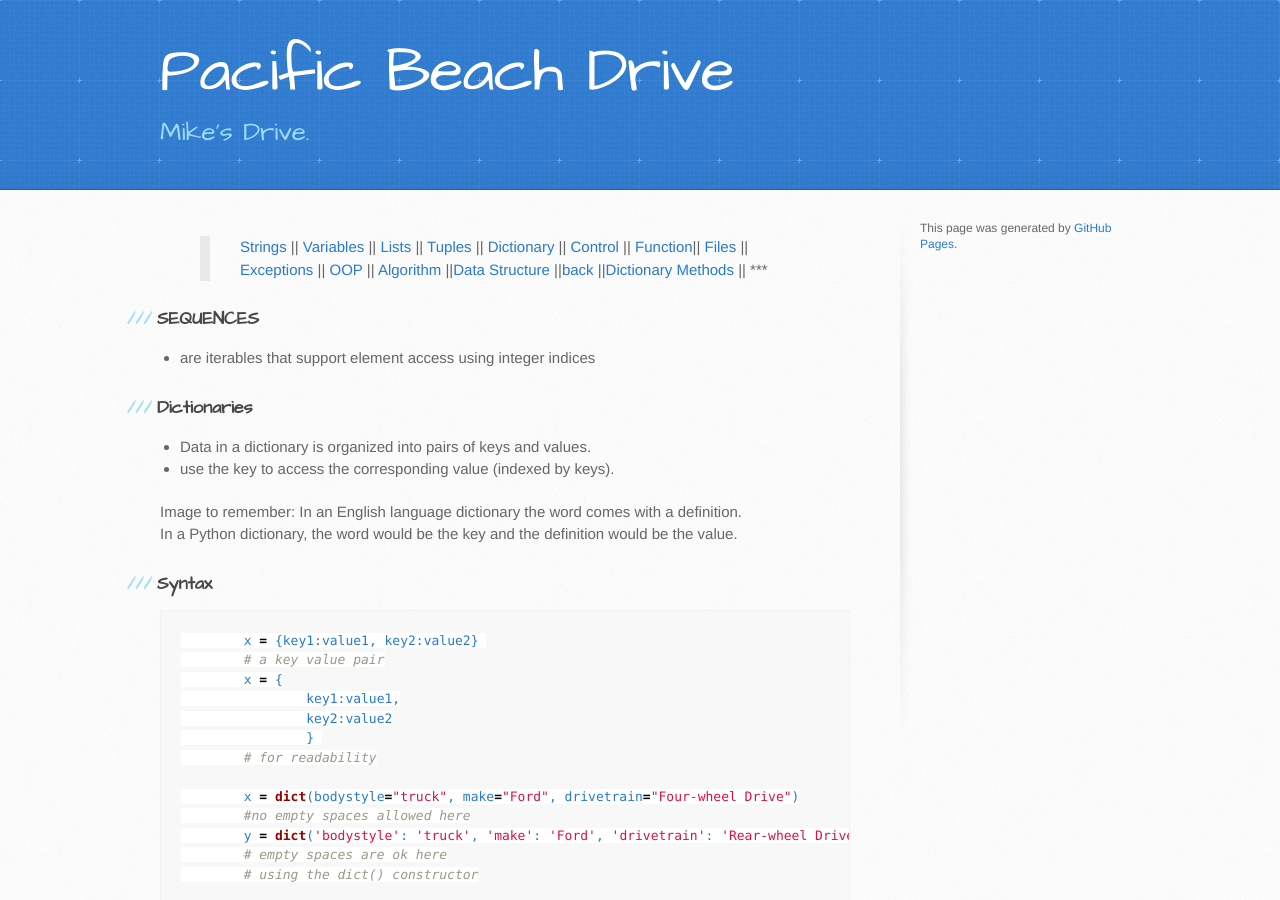
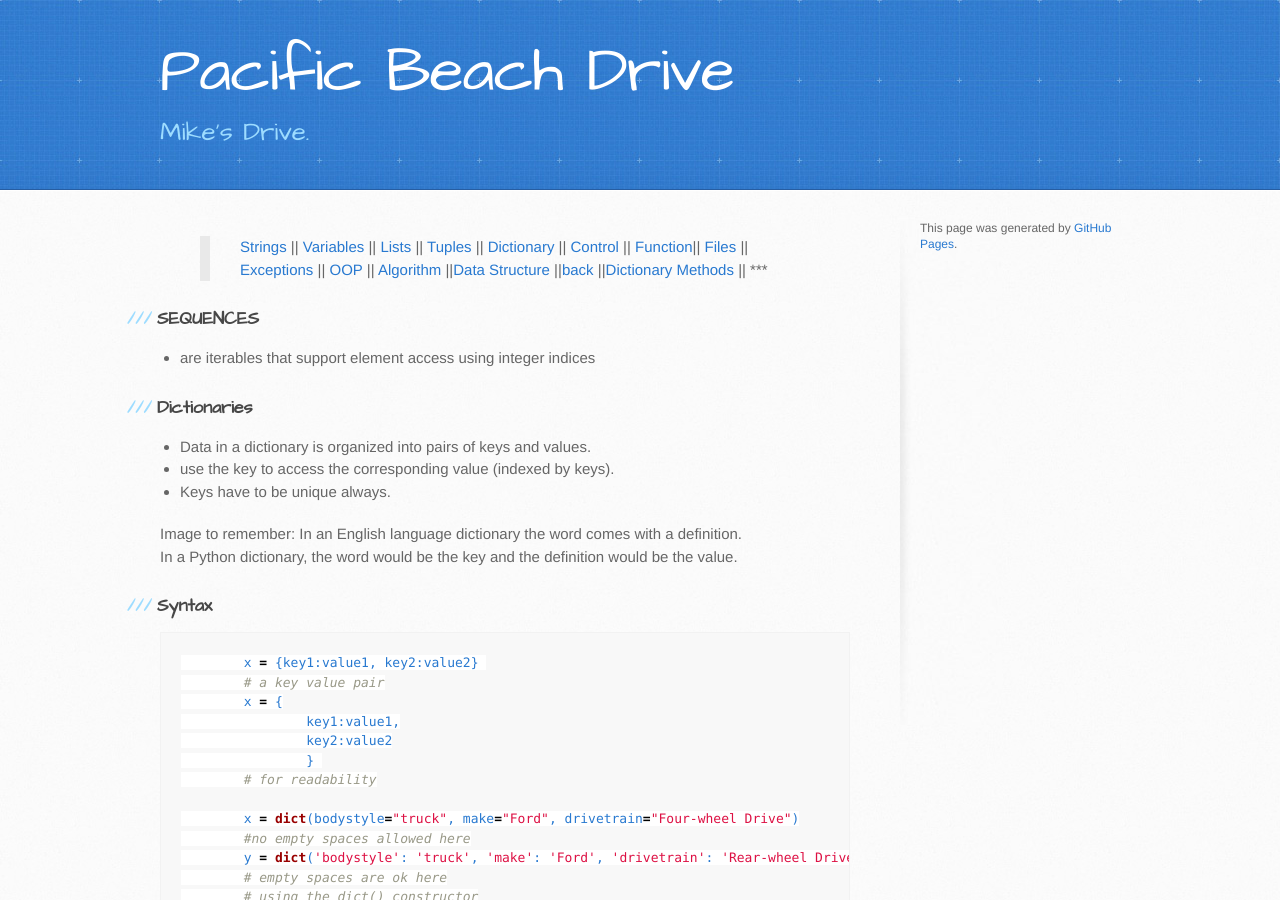
Before and after one commit to trumpfheller/trumpfheller.github.io, a Jekyll site: the page built from python/dictionary.md, in a window 1280 px wide and 900 px high. Built offline with Jekyll 4.4.1, drawn with Linux system fonts in a browser that asks for light colours.

Commit message:
Update dictionary.md

```diff
--- a/python/dictionary.md
+++ b/python/dictionary.md
@@ -13,6 +13,7 @@ layout: default
 ### Dictionaries
 - Data in a dictionary is organized into pairs of keys and values.
 - use the key to access the corresponding value (indexed by keys).
+- Keys have to be unique always.
 
 Image to remember:
 In an English language dictionary the word comes with a definition.<br>
```
